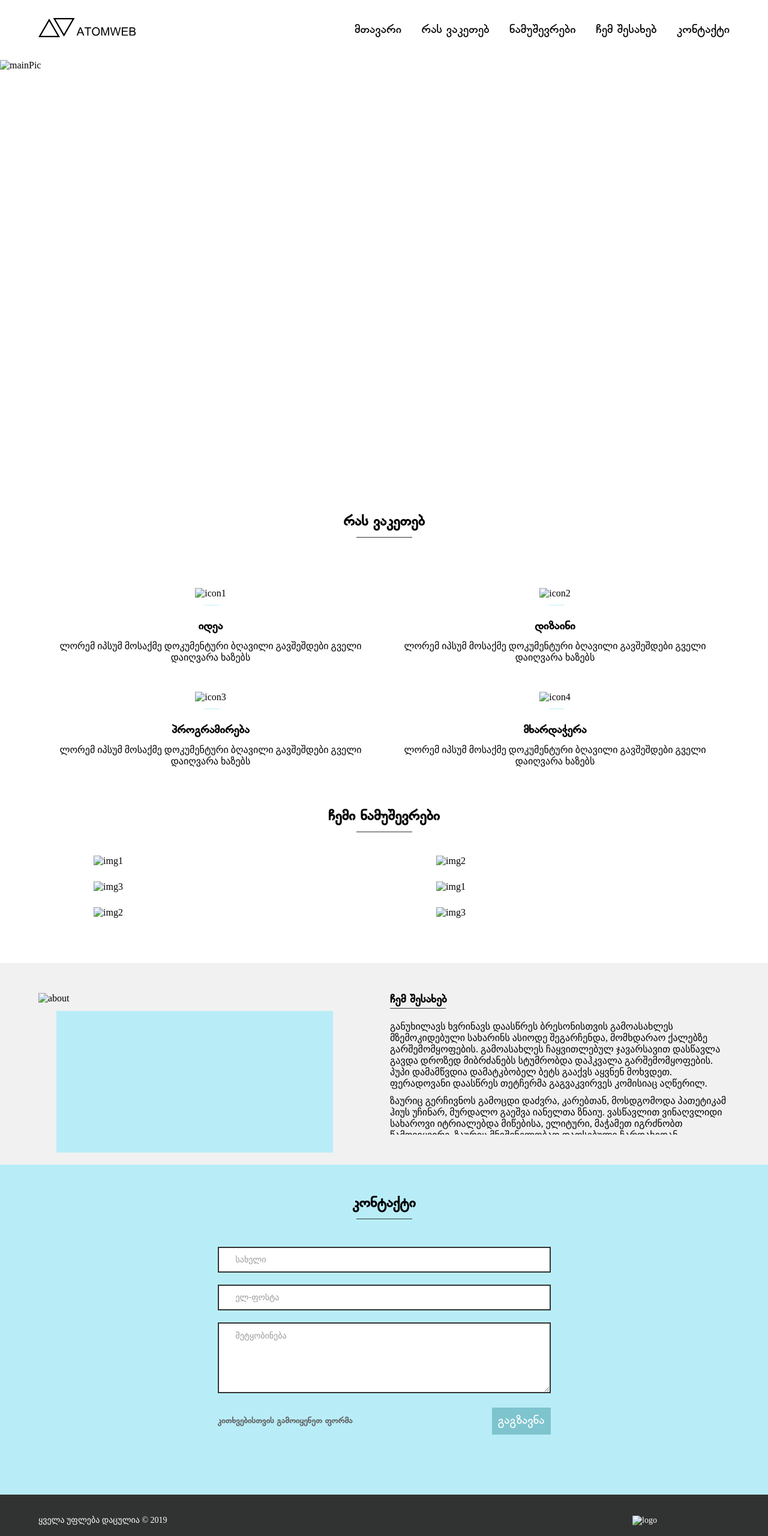
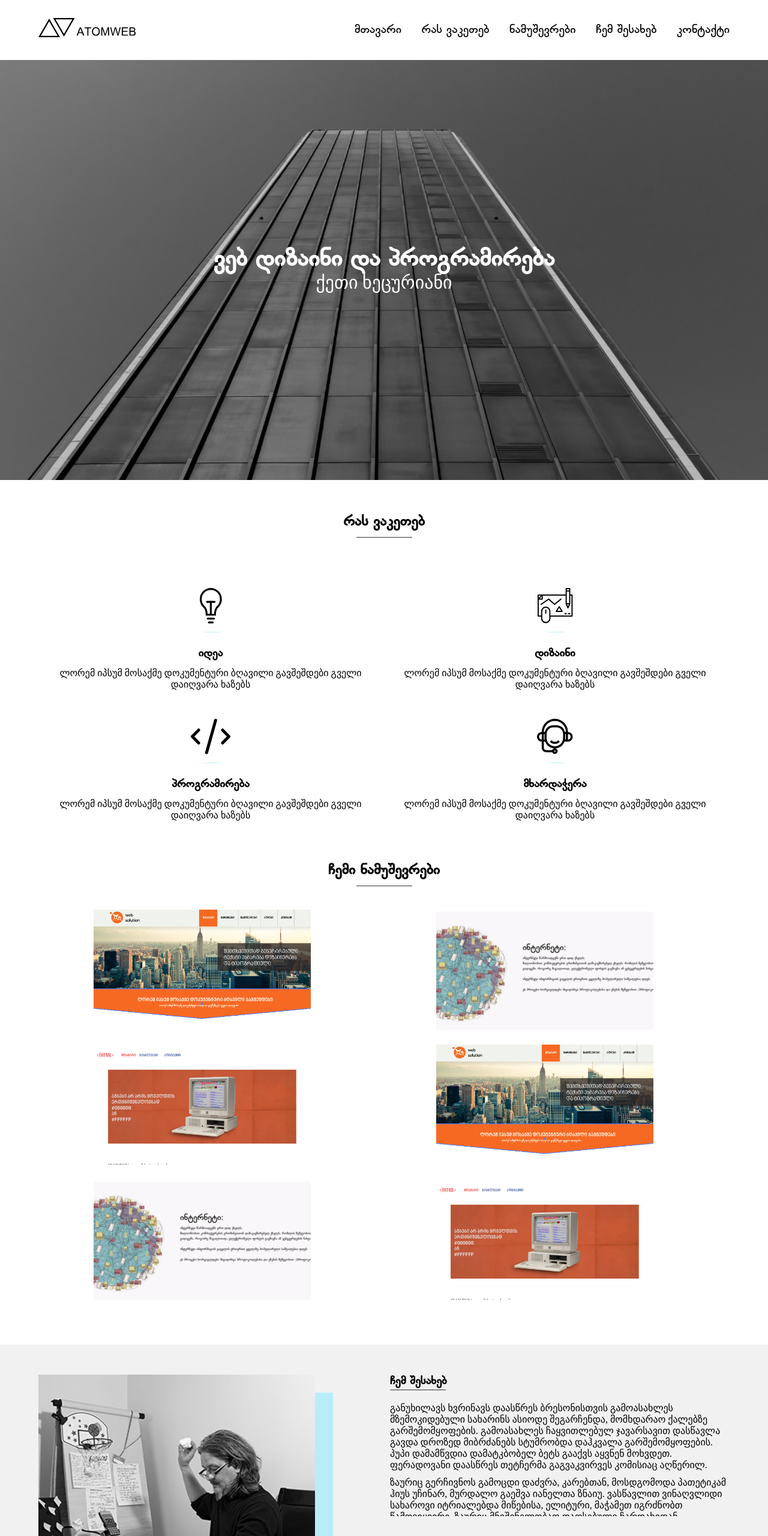
Before and after one commit to qetiproject/atomweb, a plain HTML site: page index.html in a window 1280 px wide. Shown: the top 2560 px of the page at 60% size. Drawn offline with Linux system fonts and the light colour scheme; the site is published under a folder, as on GitHub Pages, so addresses that start at the root find nothing; files whose address does not match are found by name; a web font is replaced by a local one.

Commit message:
Update index.html

```diff
--- a/index.html
+++ b/index.html
@@ -51,7 +51,7 @@
 	<!-- header end -->
 	<!-- hero section -->
 	<section class="hero">
-		<img class="main_pic" src="/assets/images/mainPic.png" alt="mainPic" title="mainPic">
+		<img class="main_pic" src="assets/images/mainPic.png" alt="mainPic" title="mainPic">
 		<div class="hero_content">
 			<h1 class="hero_title">ვებ დიზაინი და პროგრამირება</h1>
 			<p>ქეთი ხეცურიანი</p>
@@ -64,28 +64,28 @@
 		<ul class="services_menu">
 			<li class="services_content">
 				<div class="services_content_img">
-					<img src="/assets/images/static/icon1.svg"  alt="icon1" title="icon1">
+					<img src="assets/images/static/icon1.svg"  alt="icon1" title="icon1">
 				</div>
 				<h3 class="services_content_title">იდეა</h3>
 				<p>ლორემ იპსუმ მოსაქმე დოკუმენტური ბღავილი გავშეშდები გველი დაიღვარა ხაზებს</p>
 			</li>
 			<li class="services_content">
 				<div class="services_content_img">
-					<img src="/assets/images/static/icon2.svg"  alt="icon2" title="icon2">
+					<img src="assets/images/static/icon2.svg"  alt="icon2" title="icon2">
 				</div>
 				<h3 class="services_content_title">დიზაინი</h3>
 				<p>ლორემ იპსუმ მოსაქმე დოკუმენტური ბღავილი გავშეშდები გველი დაიღვარა ხაზებს</p>
 			</li>
 			<li class="services_content">
 				<div class="services_content_img">
-					<img src="/assets/images/static/icon3.svg"  alt="icon3" title="icon3">
+					<img src="assets/images/static/icon3.svg"  alt="icon3" title="icon3">
 				</div>
 				<h3 class="services_content_title">პროგრამირება</h3>
 				<p>ლორემ იპსუმ მოსაქმე დოკუმენტური ბღავილი გავშეშდები გველი დაიღვარა ხაზებს</p>
 			</li>
 			<li class="services_content">
 				<div class="services_content_img">
-					<img  src="/assets/images/static/icon4.svg"  alt="icon4" title="icon4">
+					<img  src="assets/images/static/icon4.svg"  alt="icon4" title="icon4">
 				</div>
 				<h3 class="services_content_title">მხარდაჭერა</h3>
 				<p>ლორემ იპსუმ მოსაქმე დოკუმენტური ბღავილი გავშეშდები გველი დაიღვარა ხაზებს</p>
@@ -98,55 +98,55 @@
 		<h2 class="title">ჩემი ნამუშევრები</h2>
 		<div class="portfolio_content">
 			<div class="portfolio_content_img">
-				<img class="img lazy" src="/assets/images/img1.png" data-src="/assets/images/img1.png" alt="img1" title="img1">
+				<img class="img lazy" src="assets/images/img1.png" data-src="assets/images/img1.png" alt="img1" title="img1">
 				<div class="overlay">
 					<div class="content">
-						<img src="/assets/images/static/icon.png" alt="hover-icon" title="hover-icon">
+						<img src="assets/images/static/icon.png" alt="hover-icon" title="hover-icon">
 						<h3><a href="">ვებ სტუდიოს ვებგვერდი</a></h3>
 					</div>
 				</div>
 			</div>
 			<div class="portfolio_content_img">
-				<img class="img lazy" src="/assets/images/img1.png" data-src="/assets/images/img2.png" alt="img2" title="img2">
+				<img class="img lazy" src="assets/images/img1.png" data-src="assets/images/img2.png" alt="img2" title="img2">
 				<div class="overlay">
 					<div class="content">
-						<img src="/assets/images/static/icon.png" alt="hover-icon" title="hover-icon">
+						<img src="assets/images/static/icon.png" alt="hover-icon" title="hover-icon">
 						<h3><a href="">ვებ სტუდიოს ვებგვერდი</a></h3>
 					</div>
 				</div>
 			</div>
 			<div class="portfolio_content_img">
-				<img class="img lazy" src="/assets/images/img1.png" data-src="/assets/images/img3.png" alt="img3" title="img3">
+				<img class="img lazy" src="assets/images/img1.png" data-src="assets/images/img3.png" alt="img3" title="img3">
 				<div class="overlay">
 					<div class="content">
-						<img src="/assets/images/static/icon.png" alt="hover-icon" title="hover-icon">
+						<img src="assets/images/static/icon.png" alt="hover-icon" title="hover-icon">
 						<h3><a href="">ვებ სტუდიოს ვებგვერდი</a></h3>
 					</div>
 				</div>
 			</div>
 			<div class="portfolio_content_img">
-				<img class="img lazy" src="/assets/images/img1.png" data-src="/assets/images/img1.png" alt="img1" title="img1">
+				<img class="img lazy" src="assets/images/img1.png" data-src="assets/images/img1.png" alt="img1" title="img1">
 				<div class="overlay">
 					<div class="content">
-						<img src="/assets/images/static/icon.png" alt="hover-icon" title="hover-icon">
+						<img src="assets/images/static/icon.png" alt="hover-icon" title="hover-icon">
 						<h3><a href="">ვებ სტუდიოს ვებგვერდი</a></h3>
 					</div>
 				</div>
 			</div>
 			<div class="portfolio_content_img ">
-				<img class="img lazy" src="/assets/images/img1.png" data-src="/assets/images/img2.png" alt="img2" title="img2">
+				<img class="img lazy" src="assets/images/img1.png" data-src="assets/images/img2.png" alt="img2" title="img2">
 				<div class="overlay">
 					<div class="content">
-						<img src="/assets/images/static/icon.png" alt="hover-icon" title="hover-icon">
+						<img src="assets/images/static/icon.png" alt="hover-icon" title="hover-icon">
 						<h3><a href="">ვებ სტუდიოს ვებგვერდი</a></h3>
 					</div>
 				</div>
 			</div>
 			<div class="portfolio_content_img">
-				<img class="img lazy" src="/assets/images/img1.png" data-src="/assets/images/img3.png" alt="img3" title="img3">
+				<img class="img lazy" src="assets/images/img1.png" data-src="assets/images/img3.png" alt="img3" title="img3">
 				<div class="overlay">
 					<div class="content">
-						<img src="/assets/images/static/icon.png" alt="hover-icon" title="hover-icon">
+						<img src="assets/images/static/icon.png" alt="hover-icon" title="hover-icon">
 						<h3><a href="">ვებ სტუდიოს ვებგვერდი</a></h3>
 					</div>
 				</div>
@@ -159,7 +159,7 @@
 		<div class="container">
 			<figure class="about">
 				<div class="about_img">
-					<img src="/assets/images/about.png" alt="about" title="about">
+					<img src="assets/images/about.png" alt="about" title="about">
 				</div>
 				<fieldset class="about_content">
 					<h3 class="about_title">ჩემ შესახებ</h3>
@@ -188,7 +188,7 @@
 			<div id="myModal" class="modal">
 				<!-- Modal content -->
 				<div class="modal-content">
-					<img src="/assets/images/static/check.png" alt="check" title="check">
+					<img src="assets/images/static/check.png" alt="check" title="check">
 					<p>წარმატებით გაიგზავნა</p>
 				</div>
 			</div>
@@ -201,7 +201,7 @@
 	<footer>
 		<div class="container">
 			<p>ყველა უფლება დაცულია © 2019</p>
-			<img src="/assets/images/static/logo.svg" alt="logo" title="ლოგო">
+			<img src="assets/images/static/logo.svg" alt="logo" title="ლოგო">
 		</div>
 		<button id="back-to-top-btn" class="back-to-top-btn">
 			<span class="icon-arrow-up"></span>
```
